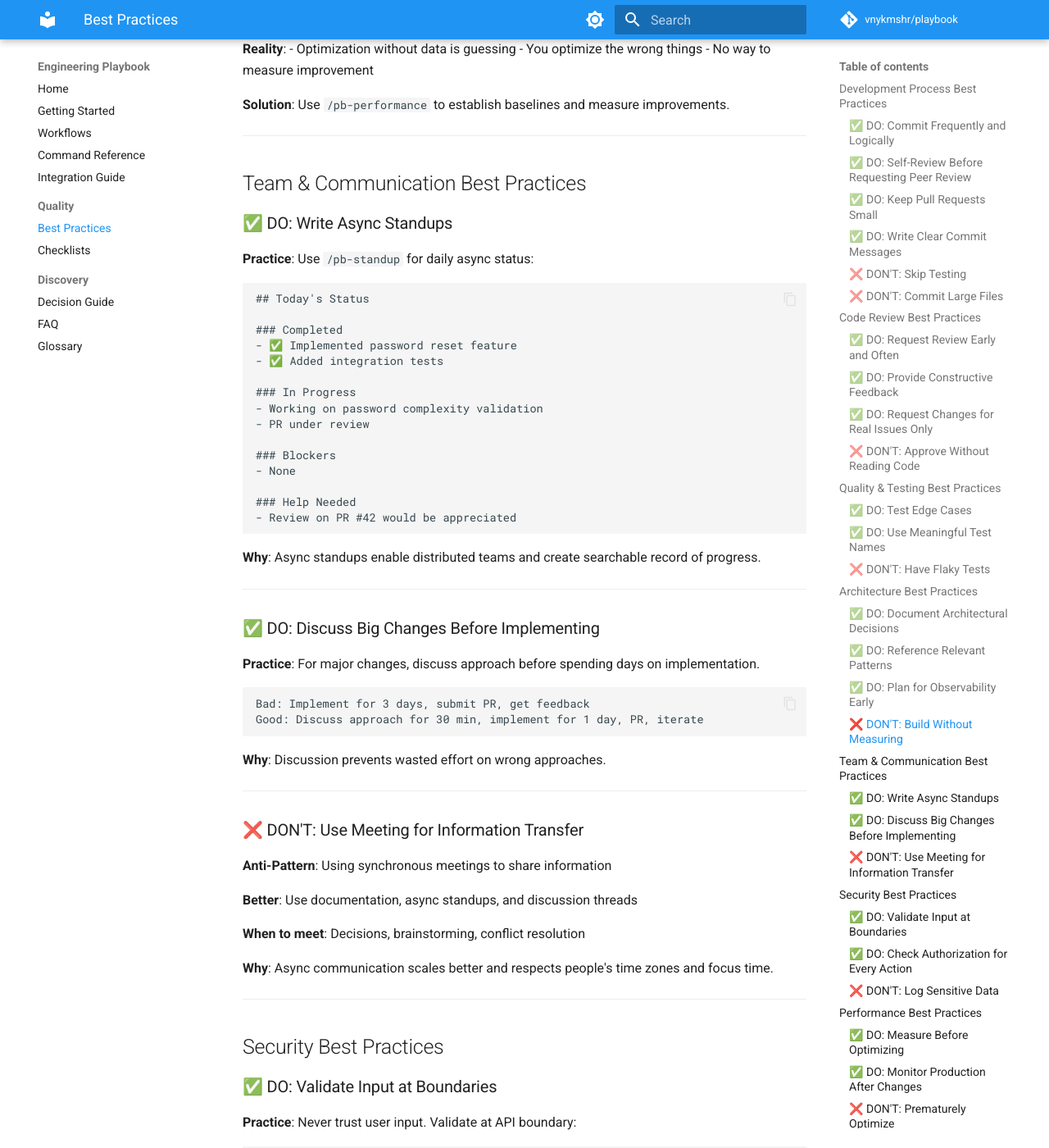
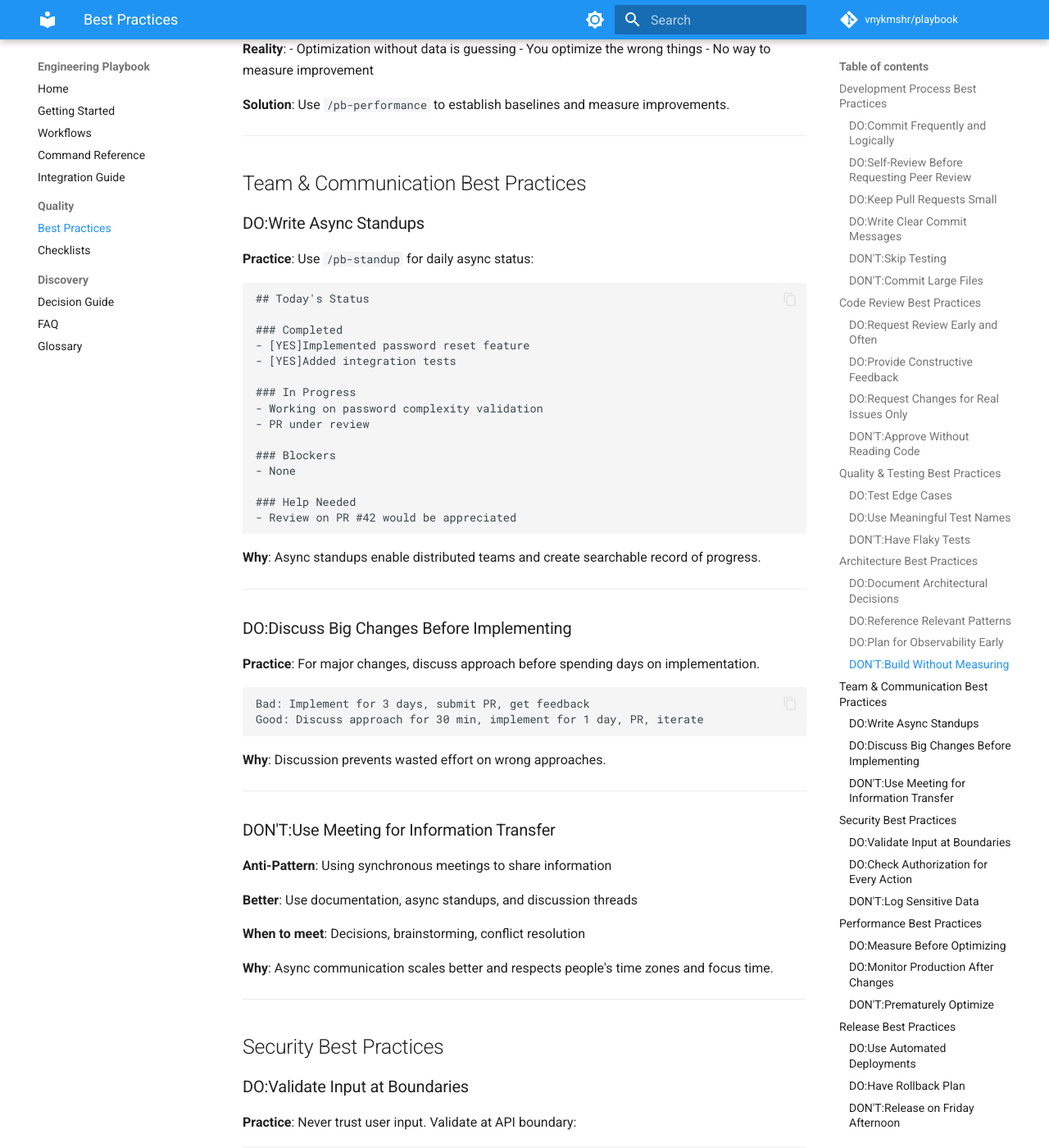
Before and after one commit to vnykmshr/playbook, an MkDocs documentation site: the page built from docs/best-practices.md, in a window 1280 px wide and 1400 px high, scrolled down 6404 px. Shown: the whole window at 82% size. Built offline with MkDocs 1.6.1 and Material for MkDocs 9.7.7, drawn with Linux system fonts in a browser that asks for light colours; comment, search, counter and statistics services are not loaded; some of the changed text lies outside the part shown.

````diff
--- a/docs/best-practices.md
+++ b/docs/best-practices.md
@@ -6,7 +6,7 @@ Proven patterns and anti-patterns from the Engineering Playbook in practice.
 
 ## Development Process Best Practices
 
-### ✅ DO: Commit Frequently and Logically
+### DO:Commit Frequently and Logically
 
 **Practice**: Create commits after each meaningful unit of work (feature, fix, refactor), not at end of day.
 
@@ -24,7 +24,7 @@ git commit -m "add auth and tests and update docs"
 
 ---
 
-### ✅ DO: Self-Review Before Requesting Peer Review
+### DO:Self-Review Before Requesting Peer Review
 
 **Practice**: Always use `/pb-cycle` self-review before requesting peer review.
 
@@ -41,7 +41,7 @@ Checklist from self-review:
 
 ---
 
-### ✅ DO: Keep Pull Requests Small
+### DO:Keep Pull Requests Small
 
 **Practice**: Target PR scope: one feature or one fix, 200-500 lines of code.
 
@@ -54,7 +54,7 @@ Bad PR: "Auth system overhaul" (adds 2,000 lines)
 
 ---
 
-### ✅ DO: Write Clear Commit Messages
+### DO:Write Clear Commit Messages
 
 **Practice**: Use format from `/pb-commit`:
 ```
@@ -78,7 +78,7 @@ Fixes #42, relates to #38
 
 ---
 
-### ❌ DON'T: Skip Testing
+### DON'T:Skip Testing
 
 **Anti-Pattern**: "I'll add tests later" or "This doesn't need tests"
 
@@ -91,7 +91,7 @@ Fixes #42, relates to #38
 
 ---
 
-### ❌ DON'T: Commit Large Files
+### DON'T:Commit Large Files
 
 **Anti-Pattern**: Committing large binaries, databases, or configuration with secrets
 
@@ -111,7 +111,7 @@ git commit -m "chore: add .gitignore"
 
 ## Code Review Best Practices
 
-### ✅ DO: Request Review Early and Often
+### DO:Request Review Early and Often
 
 **Practice**: Don't wait until code is "perfect" to request review. Review feedback often improves the design.
 
@@ -124,7 +124,7 @@ Bad: Request review only after everything is polished
 
 ---
 
-### ✅ DO: Provide Constructive Feedback
+### DO:Provide Constructive Feedback
 
 **Practice**: When reviewing, explain the "why" behind suggestions:
 
@@ -140,7 +140,7 @@ Bad: "This is wrong. Fix it."
 
 ---
 
-### ✅ DO: Request Changes for Real Issues Only
+### DO:Request Changes for Real Issues Only
 
 **Practice**: Distinguish between "must fix" and "nice to have":
 
@@ -156,7 +156,7 @@ Bad: "This is wrong. Fix it."
 
 ---
 
-### ❌ DON'T: Approve Without Reading Code
+### DON'T:Approve Without Reading Code
 
 **Anti-Pattern**: Approving PRs without thoroughly reviewing
 
@@ -171,7 +171,7 @@ Bad: "This is wrong. Fix it."
 
 ## Quality & Testing Best Practices
 
-### ✅ DO: Test Edge Cases
+### DO:Test Edge Cases
 
 **Practice**: For each feature, test:
 - Happy path (normal usage)
@@ -198,7 +198,7 @@ def test_password_reset_rate_limited():
 
 ---
 
-### ✅ DO: Use Meaningful Test Names
+### DO:Use Meaningful Test Names
 
 **Practice**: Test names should describe what they test:
 
@@ -218,7 +218,7 @@ test_it_works()
 
 ---
 
-### ❌ DON'T: Have Flaky Tests
+### DON'T:Have Flaky Tests
 
 **Anti-Pattern**: Tests that sometimes pass and sometimes fail (usually due to timing, randomness, or external dependencies)
 
@@ -241,7 +241,7 @@ def test_token_expires():
 
 ## Architecture Best Practices
 
-### ✅ DO: Document Architectural Decisions
+### DO:Document Architectural Decisions
 
 **Practice**: Use `/pb-adr` to record decisions as you make them.
 
@@ -268,7 +268,7 @@ Consequences:
 
 ---
 
-### ✅ DO: Reference Relevant Patterns
+### DO:Reference Relevant Patterns
 
 **Practice**: Before implementing a feature, check `/pb-patterns-*` for relevant patterns.
 
@@ -283,7 +283,7 @@ Building a notification system?
 
 ---
 
-### ✅ DO: Plan for Observability Early
+### DO:Plan for Observability Early
 
 **Practice**: As you design, plan what you'll monitor:
 
@@ -304,7 +304,7 @@ Alerting:
 
 ---
 
-### ❌ DON'T: Build Without Measuring
+### DON'T:Build Without Measuring
 
 **Anti-Pattern**: "We can optimize later" without gathering baseline metrics
 
@@ -319,7 +319,7 @@ Alerting:
 
 ## Team & Communication Best Practices
 
-### ✅ DO: Write Async Standups
+### DO:Write Async Standups
 
 **Practice**: Use `/pb-standup` for daily async status:
 
@@ -327,8 +327,8 @@ Alerting:
 ## Today's Status
 
 ### Completed
-- ✅ Implemented password reset feature
-- ✅ Added integration tests
+- [YES]Implemented password reset feature
+- [YES]Added integration tests
 
 ### In Progress
 - Working on password complexity validation
@@ -345,7 +345,7 @@ Alerting:
 
 ---
 
-### ✅ DO: Discuss Big Changes Before Implementing
+### DO:Discuss Big Changes Before Implementing
 
 **Practice**: For major changes, discuss approach before spending days on implementation.
 
@@ -358,7 +358,7 @@ Good: Discuss approach for 30 min, implement for 1 day, PR, iterate
 
 ---
 
-### ❌ DON'T: Use Meeting for Information Transfer
+### DON'T:Use Meeting for Information Transfer
 
 **Anti-Pattern**: Using synchronous meetings to share information
 
@@ -372,7 +372,7 @@ Good: Discuss approach for 30 min, implement for 1 day, PR, iterate
 
 ## Security Best Practices
 
-### ✅ DO: Validate Input at Boundaries
+### DO:Validate Input at Boundaries
 
 **Practice**: Never trust user input. Validate at API boundary:
 
@@ -396,7 +396,7 @@ def reset_password(request):
 
 ---
 
-### ✅ DO: Check Authorization for Every Action
+### DO:Check Authorization for Every Action
 
 **Practice**: Every operation should verify user is authorized:
 
@@ -418,7 +418,7 @@ def delete_user(user_id, current_user):
 
 ---
 
-### ❌ DON'T: Log Sensitive Data
+### DON'T:Log Sensitive Data
 
 **Anti-Pattern**: Logging passwords, tokens, credit card numbers
 
@@ -436,7 +436,7 @@ logger.info(f"User {email} logging in")
 
 ## Performance Best Practices
 
-### ✅ DO: Measure Before Optimizing
+### DO:Measure Before Optimizing
 
 **Practice**: Profile to identify bottlenecks, then optimize:
 
@@ -450,7 +450,7 @@ Good: "Profile shows DB query is 10s of response time.
 
 ---
 
-### ✅ DO: Monitor Production After Changes
+### DO:Monitor Production After Changes
 
 **Practice**: After optimization, verify it actually helped:
 
@@ -464,7 +464,7 @@ Verified with: tail latency metrics in prod, 1hr monitoring window
 
 ---
 
-### ❌ DON'T: Prematurely Optimize
+### DON'T:Prematurely Optimize
 
 **Anti-Pattern**: Optimizing code before it's proven slow
 
@@ -481,7 +481,7 @@ Good: Profile first, optimize bottleneck
 
 ## Release Best Practices
 
-### ✅ DO: Use Automated Deployments
+### DO:Use Automated Deployments
 
 **Practice**: Automate deployment to reduce human error:
 
@@ -496,7 +496,7 @@ Bad: Manual deployment steps on shared script
 
 ---
 
-### ✅ DO: Have Rollback Plan
+### DO:Have Rollback Plan
 
 **Practice**: Before releasing, know how to rollback:
 
@@ -512,7 +512,7 @@ Test rollback procedure before release
 
 ---
 
-### ❌ DON'T: Release on Friday Afternoon
+### DON'T:Release on Friday Afternoon
 
 **Anti-Pattern**: Pushing code right before weekend
 
````
Also changed, not shown: README.md (+9 -9 lines), docs/checklists.md (+2 -2 lines), docs/command-index.md (+1 -1 lines), docs/index.md (+10 -10 lines), docs/integration-guide.md (+8 -8 lines).
